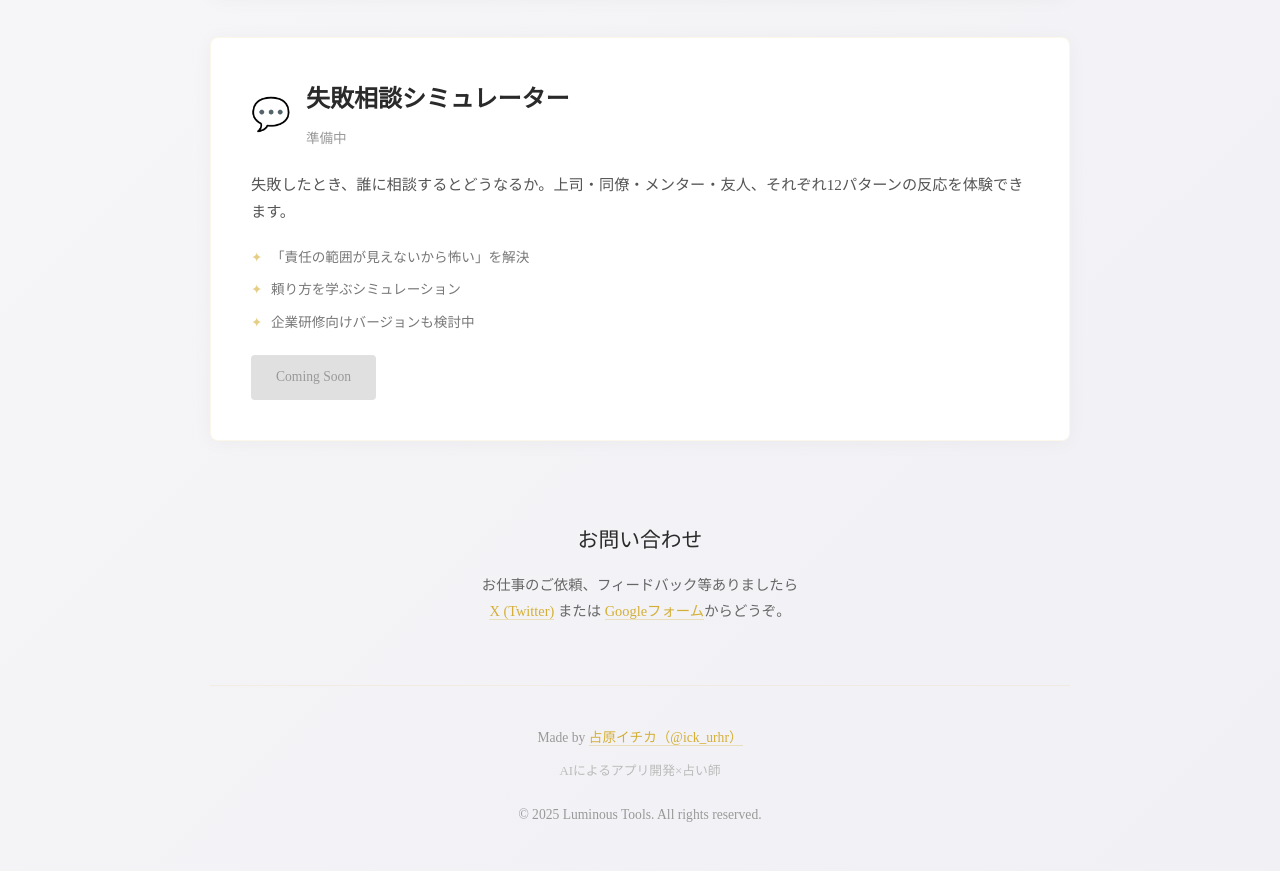
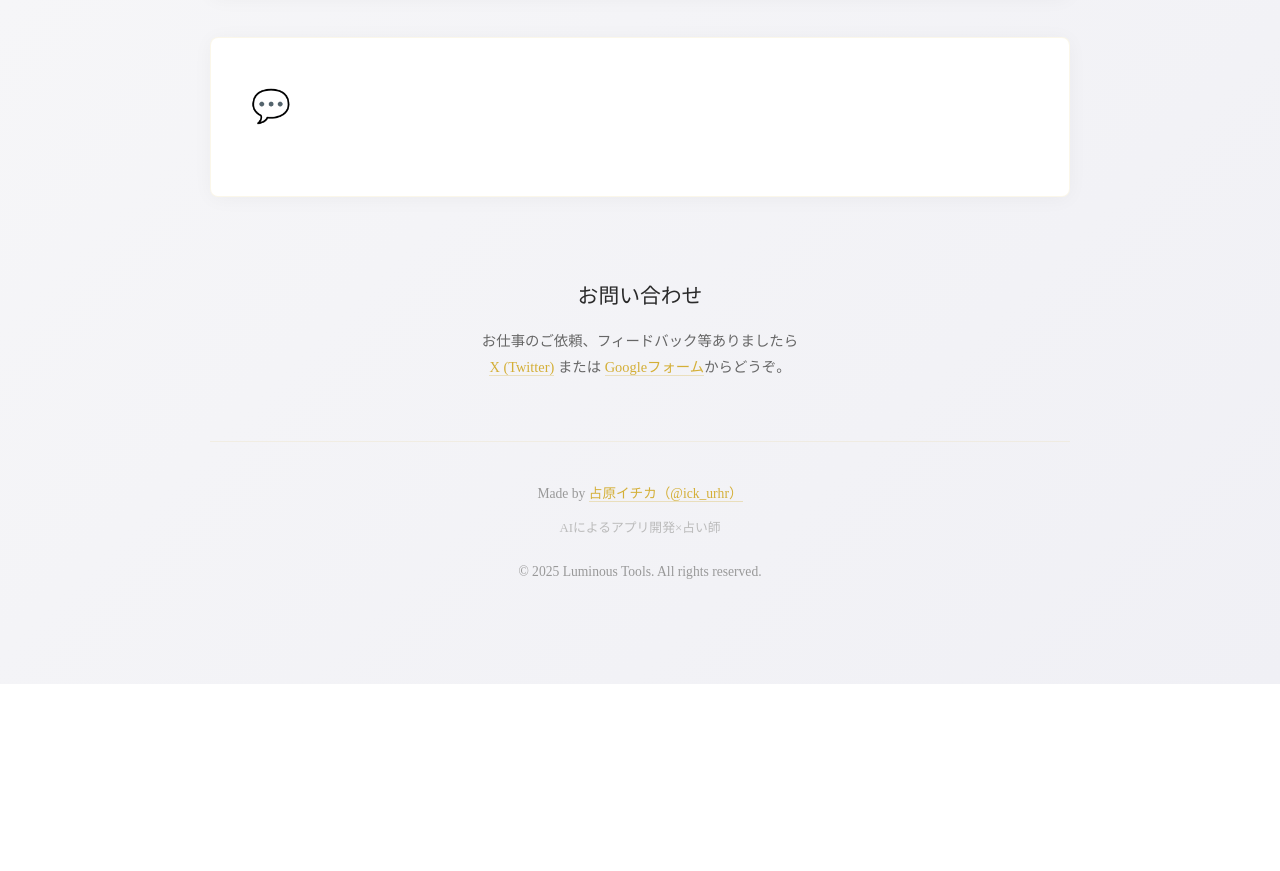
Before and after one commit to hinoe104/portfolio, a plain HTML site: page index.html in a window 1280 px wide. Shown: the part 1320-2191 px from the top of the page. After the commit the page ends 2004 px from the top, so only its background shows below. Drawn offline with nearby package versions, Linux system fonts and the light colour scheme.

Commit message:
Update index.html

```diff
--- a/index.html
+++ b/index.html
@@ -282,20 +282,6 @@
             <article class="tool-card">
                 <div class="tool-header">
                     <span class="tool-icon">💬</span>
-                    <div>
-                        <h2 class="tool-title">失敗相談シミュレーター</h2>
-                        <p class="tool-subtitle">準備中</p>
-                    </div>
-                </div>
-                <p class="tool-description">
-                    失敗したとき、誰に相談するとどうなるか。上司・同僚・メンター・友人、それぞれ12パターンの反応を体験できます。
-                </p>
-                <div class="tool-features">
-                    <div class="feature">「責任の範囲が見えないから怖い」を解決</div>
-                    <div class="feature">頼り方を学ぶシミュレーション</div>
-                    <div class="feature">企業研修向けバージョンも検討中</div>
-                </div>
-                <a href="#" class="tool-link coming-soon">Coming Soon</a>
             </article>
         </section>
 
```
